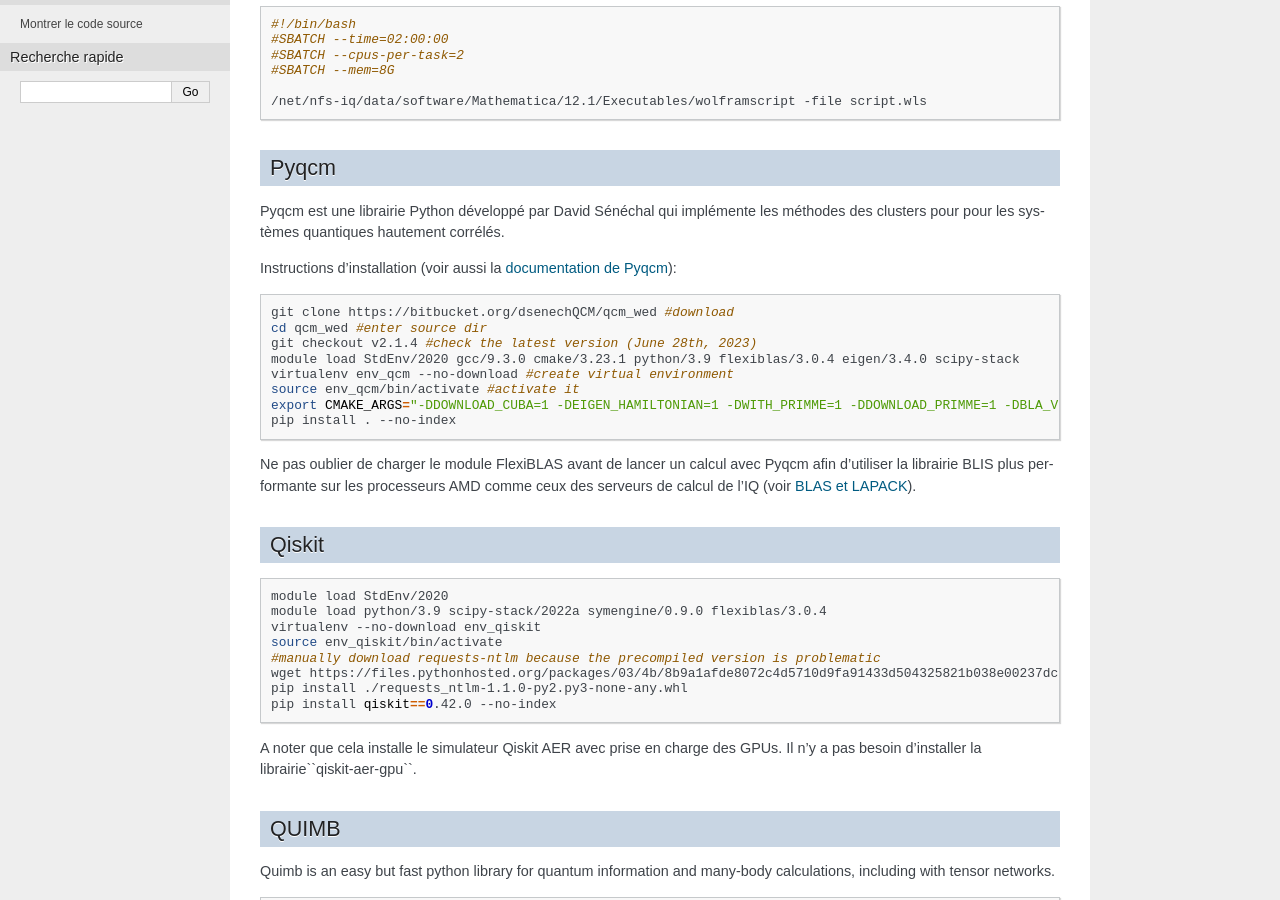
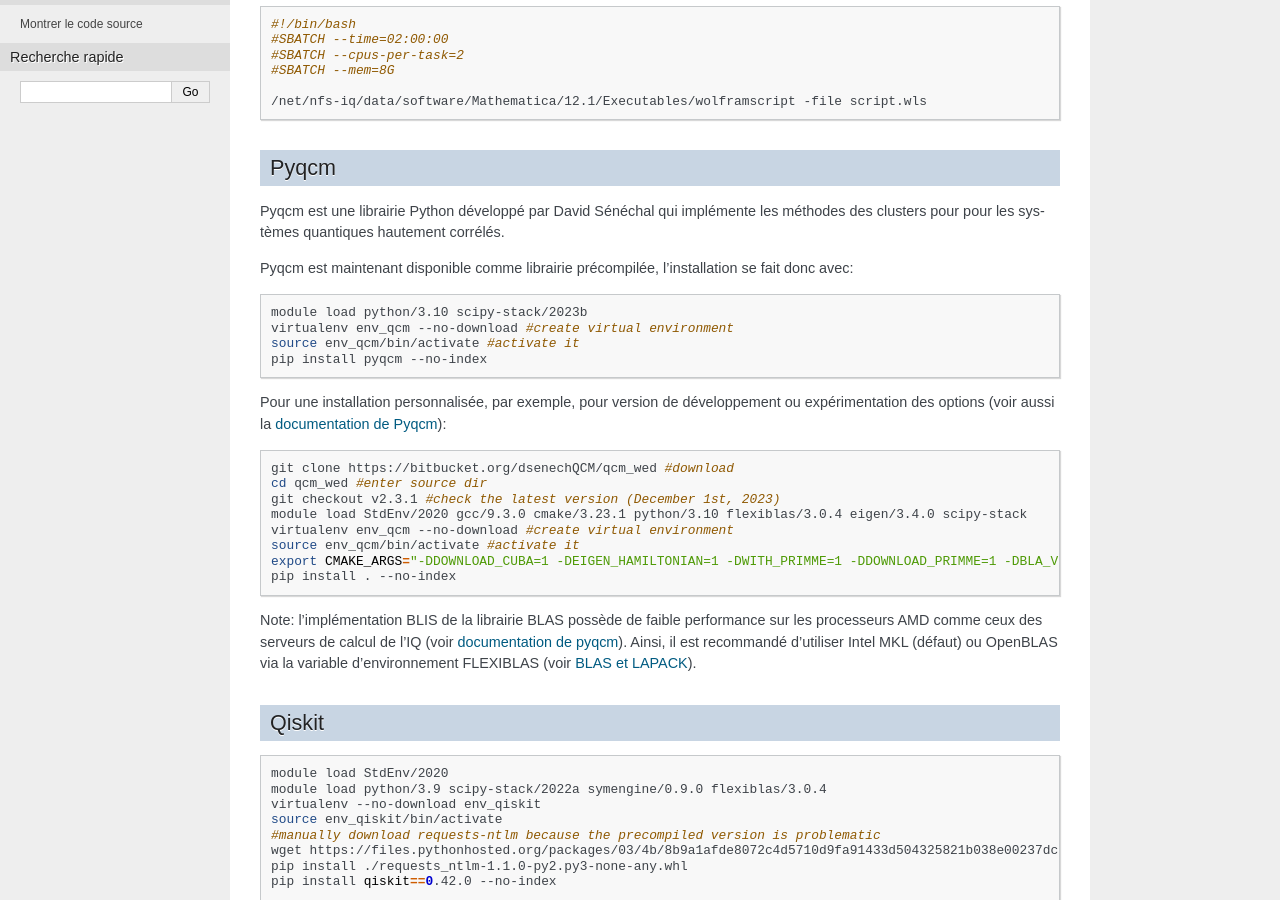
Before and after one commit to Institut-Quantique-UdeS/Presentation-Plateforme-CHP, a Sphinx documentation site: the page built from source/installation_logiciel.rst, in a window 1280 px wide and 900 px high, scrolled down 365 px. Built offline with Sphinx 7.4.7, drawn with Linux system fonts in a browser that asks for light colours.

Commit message:
Mise à jour instruction pyqcm

```diff
--- a/source/index.rst
+++ b/source/index.rst
@@ -6,7 +6,7 @@
 Plateforme Calcul Haute Performance de l'IQ
 ===========================================
 
-*Dernière mise à jour: 26 septembre 2023*
+*Dernière mise à jour: 1 décembre 2023*
 
 Cher étudiants et étudiantes, cher personnel de recherche et cher professeurs et professeures,
 
--- a/source/installation_logiciel.rst
+++ b/source/installation_logiciel.rst
@@ -33,20 +33,30 @@
 
 Pyqcm est une librairie Python développé par David Sénéchal qui implémente les méthodes des clusters pour pour les systèmes quantiques hautement corrélés.
 
-Instructions d'installation (voir aussi la `documentation de Pyqcm <https://dsenech.github.io/qcm_wed_doc/intro.html#installation>`_):
+Pyqcm est maintenant disponible comme librairie précompilée, l'installation se fait donc avec:
+
+.. code-block:: bash
+
+    module load python/3.10 scipy-stack/2023b
+    virtualenv env_qcm --no-download #create virtual environment
+    source env_qcm/bin/activate #activate it
+    pip install pyqcm --no-index
+
+Pour une installation personnalisée, par exemple, pour version de développement ou expérimentation des options (voir aussi la `documentation de Pyqcm <https://dsenech.github.io/qcm_wed_doc/intro.html#installation>`_):
 
 .. code-block:: bash
 
     git clone https://bitbucket.org/dsenechQCM/qcm_wed #download
     cd qcm_wed #enter source dir
-    git checkout v2.1.4 #check the latest version (June 28th, 2023)
-    module load StdEnv/2020 gcc/9.3.0 cmake/3.23.1 python/3.9 flexiblas/3.0.4 eigen/3.4.0 scipy-stack
+    git checkout v2.3.1 #check the latest version (December 1st, 2023)
+    module load StdEnv/2020 gcc/9.3.0 cmake/3.23.1 python/3.10 flexiblas/3.0.4 eigen/3.4.0 scipy-stack
     virtualenv env_qcm --no-download #create virtual environment
     source env_qcm/bin/activate #activate it
     export CMAKE_ARGS="-DDOWNLOAD_CUBA=1 -DEIGEN_HAMILTONIAN=1 -DWITH_PRIMME=1 -DDOWNLOAD_PRIMME=1 -DBLA_VENDOR=FlexiBLAS -DWITH_GF_OPT_KERNEL=1"
     pip install . --no-index
 
-Ne pas oublier de charger le module FlexiBLAS avant de lancer un calcul avec Pyqcm afin d'utiliser la librairie BLIS plus performante sur les processeurs AMD comme ceux des serveurs de calcul de l'IQ (voir `BLAS et LAPACK <https://docs.alliancecan.ca/wiki/BLAS_and_LAPACK/fr>`_).
+Note: l'implémentation BLIS de la librairie BLAS possède de faible performance sur les processeurs AMD comme ceux des serveurs de calcul de l'IQ (voir `documentation de pyqcm <https://qcm-wed.readthedocs.io/en/stable/parallel.html#numerical-integration>`_).
+Ainsi, il est recommandé d'utiliser Intel MKL (défaut) ou OpenBLAS via la variable d'environnement FLEXIBLAS (voir `BLAS et LAPACK <https://docs.alliancecan.ca/wiki/BLAS_and_LAPACK/fr>`_).
 
 
 Qiskit
```
